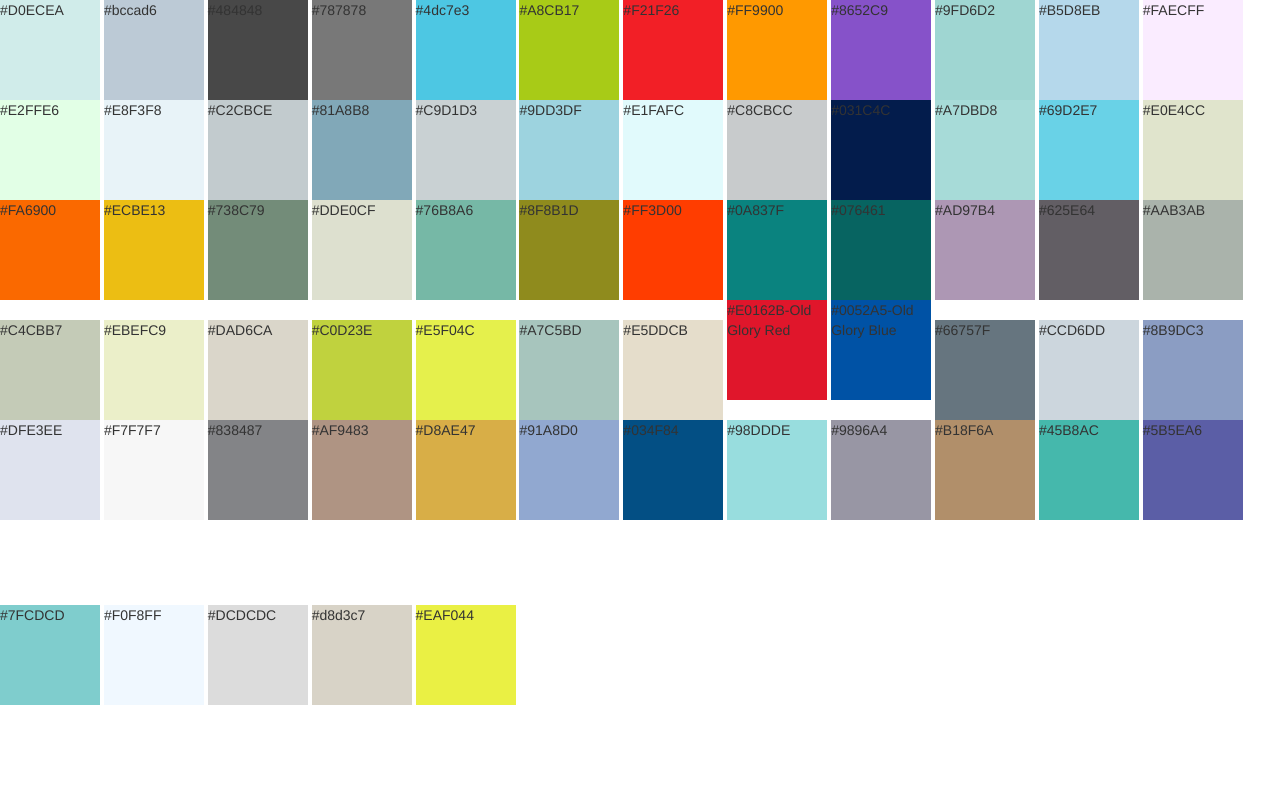
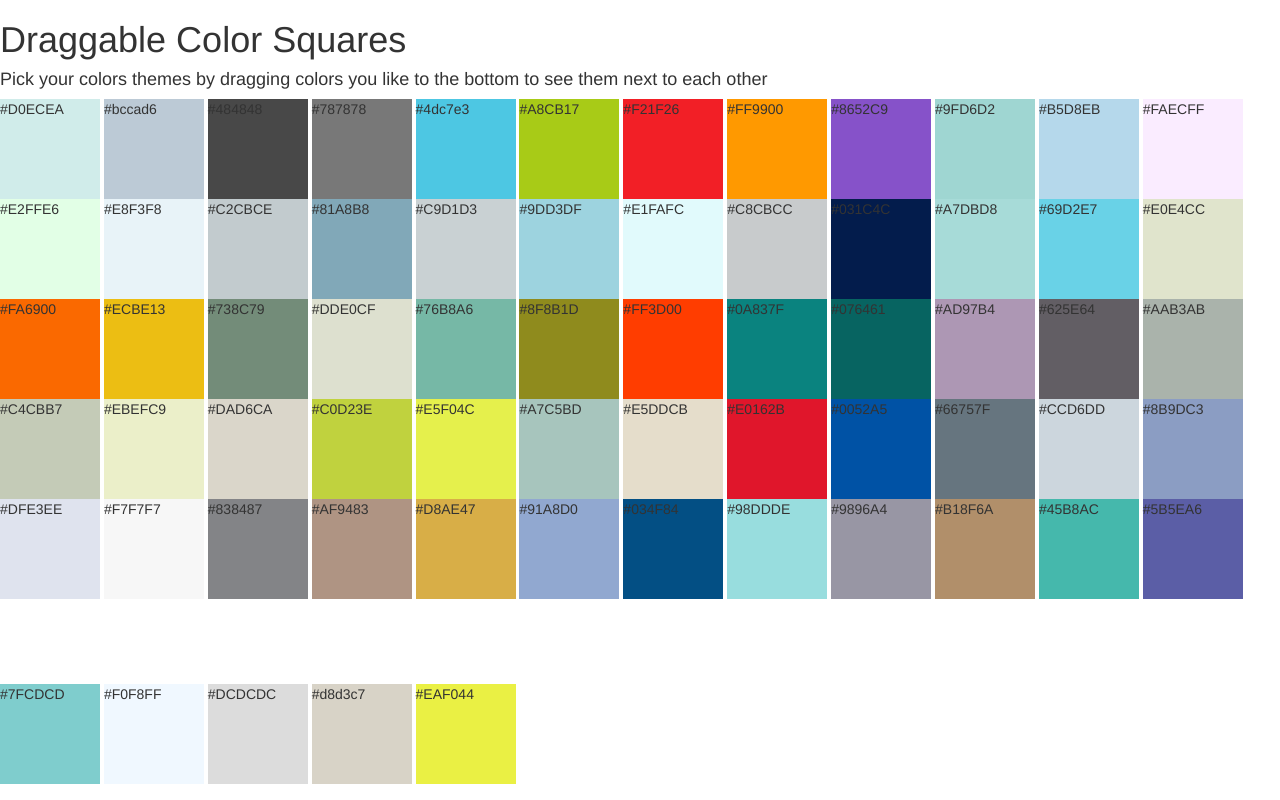
Before and after one commit to akaaki/Draggable-Color-Themes, a plain HTML site: page index.html in a window 1280 px wide. Drawn offline with nearby package versions, Linux system fonts and the light colour scheme.

Commit message:
H1 & H4 Titles

```diff
--- a/index.html
+++ b/index.html
@@ -17,6 +17,9 @@
   </head>
 
   <body>
+    <h1>Draggable Color Squares</h1>
+    <h4>Pick your colors themes by dragging colors you like to the bottom to see them next to each other</h4>
+
 
     <div class="box1">#D0ECEA</div>
 <div class="box2">#bccad6</div>
@@ -61,8 +64,8 @@
 <div class="box41">#E5F04C</div>
 <div class="box42">#A7C5BD</div>
 <div class="box43">#E5DDCB</div>
-<div class="box44">#E0162B-Old Glory Red</div>
-<div class="box45">#0052A5-Old Glory Blue</div>
+<div class="box44">#E0162B</div>
+<div class="box45">#0052A5</div>
 <div class="box46">#66757F</div>
 <div class="box47">#CCD6DD</div>
 <div class="box48">#8B9DC3</div>
```
